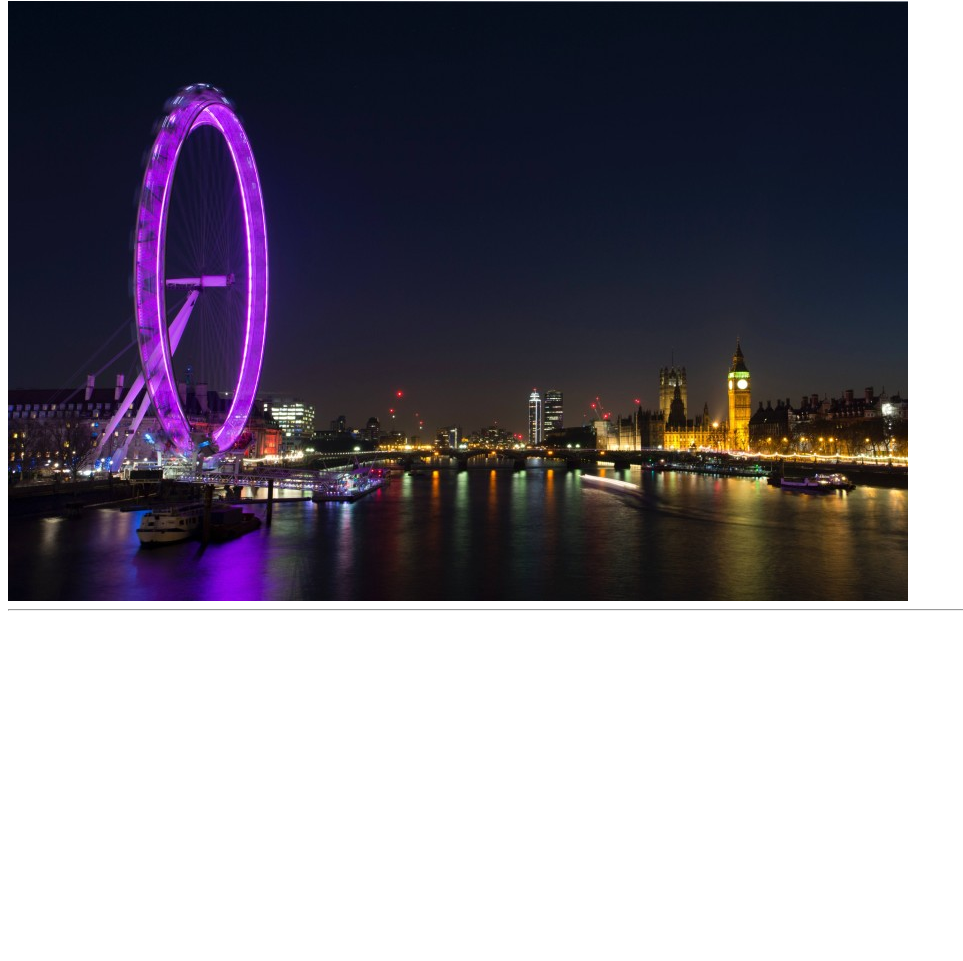
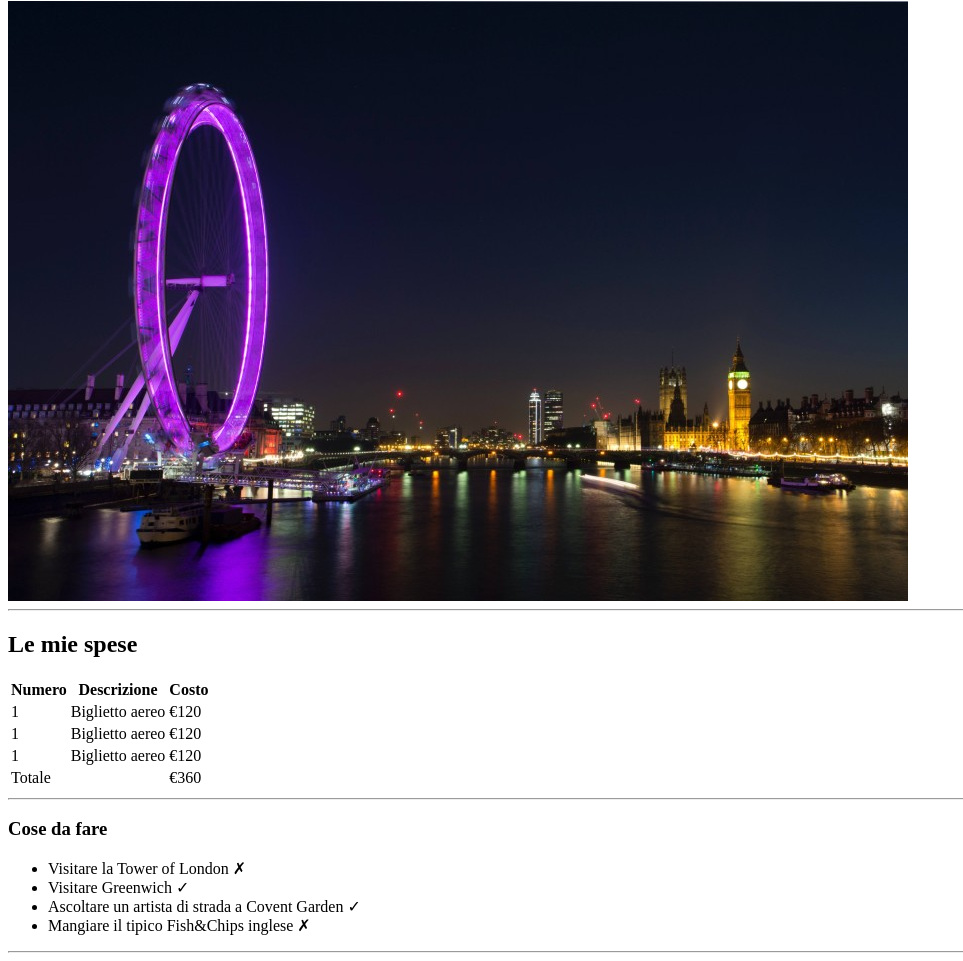
Before and after one commit to Nik0-9/html-london-trip, a plain HTML site: page index.html in a window 1280 px wide. Shown: the part 79-1040 px from the top of the page, without its empty margins (0-963 px from the left). Before the commit the page ends 800 px from the top, so only its background shows below. Drawn offline with Linux system fonts and the light colour scheme.

Commit message:
finished fist and second section of main

```diff
--- a/index.html
+++ b/index.html
@@ -16,7 +16,48 @@
           <hr>
     </header>
     <main> <!--Inizio main index-->
-
+        <h2>Le mie spese</h2> <!--prima sezione di main-->
+        <table> <!--inizio tabella-->
+            <thead>
+                <tr>
+                    <th>Numero</th>
+                    <th>Descrizione</th>
+                    <th>Costo</th>
+                </tr> <!--Fine prima riga della colonna-->
+            </thead>
+            <tbody>
+                <tr>
+                    <td> 1 </td>
+                    <td> Biglietto aereo </td>
+                    <td> &euro;120 </td>
+                </tr>
+                <tr>
+                    <td> 1 </td>
+                    <td> Biglietto aereo </td>
+                    <td> &euro;120 </td>
+                </tr>
+                <tr>
+                    <td> 1 </td>
+                    <td> Biglietto aereo </td>
+                    <td> &euro;120 </td>
+                </tr>
+            </tbody> <!--fine corpo della tabella-->
+            <tfoot>
+                <tr>
+                    <td colspan="2">Totale</td>
+                    <td>&euro;360</td>
+                </tr>
+            </tfoot>
+        </table> <!--fine tabella-->
+        <hr>
+        <h3>Cose da fare</h3> <!--seconda sezione di main-->
+        <ul>
+            <li>Visitare la Tower of London &cross;</li>
+            <li>Visitare Greenwich &#10003;</li>
+            <li>Ascoltare un artista di strada a Covent Garden &#10003;</li>
+            <li>Mangiare il tipico Fish&Chips inglese &cross;</li>
+        </ul>
+        <hr>
     </main>
     <footer> <!--Inizio footer index-->
 
```
